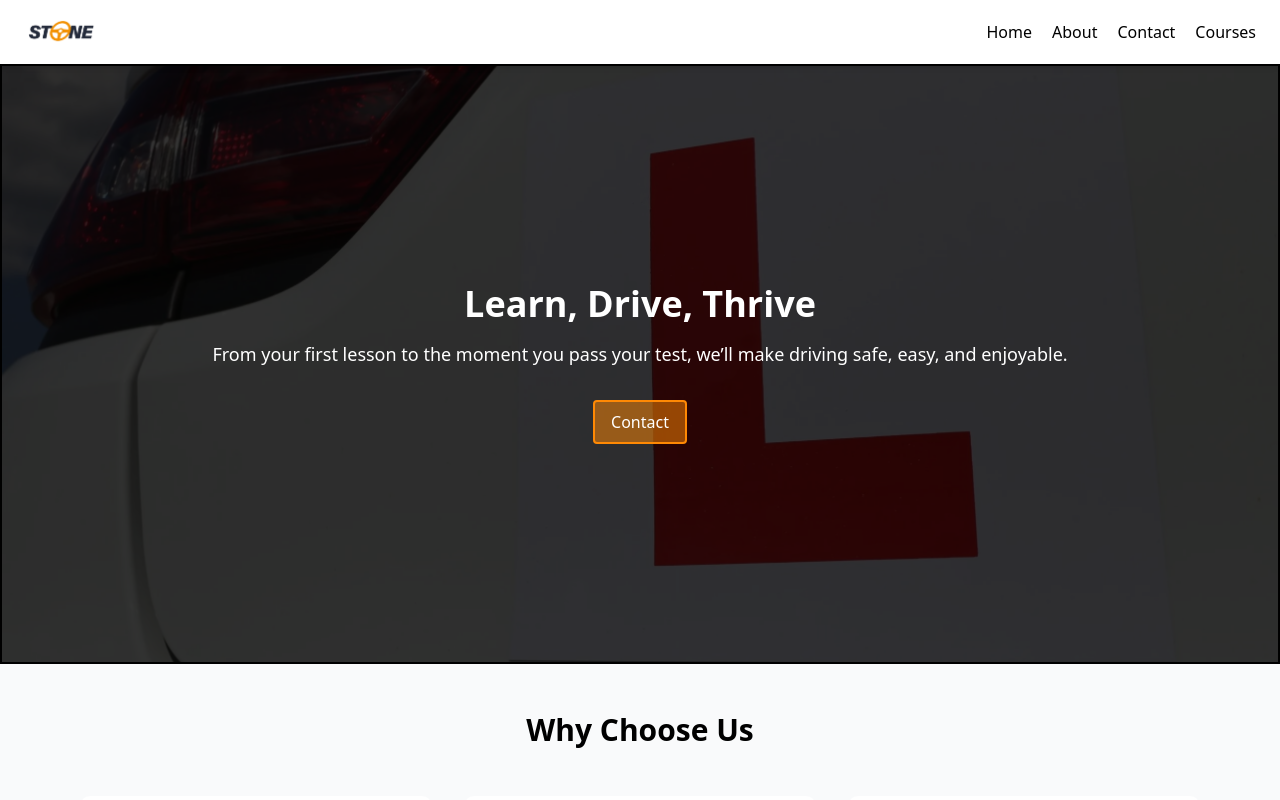
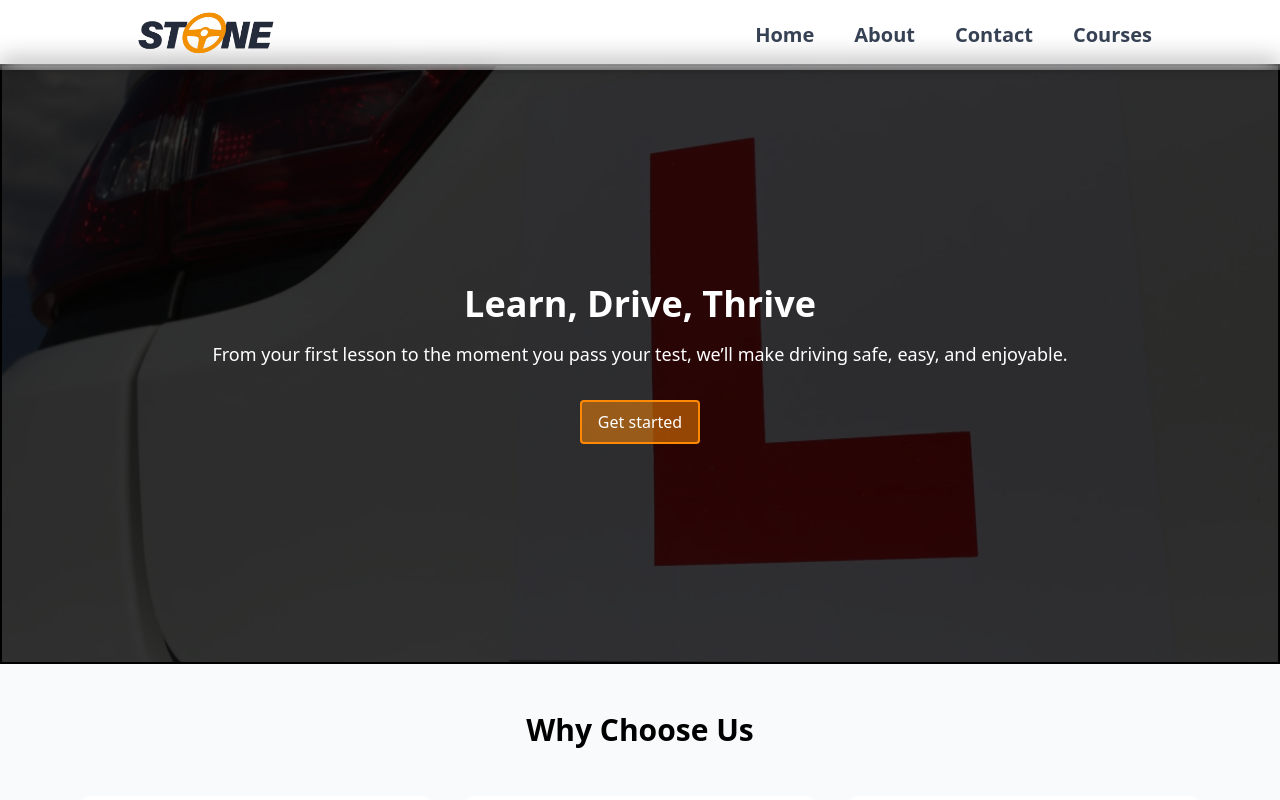
Before and after one commit to Salik689/stone-driving, a Next.js app: page / in a window 1280 px wide. Shown: the top 800 px of the page. Built offline with nearby package versions, Linux system fonts and the light colour scheme.

Commit message:
responsive header  from libarry

```diff
--- a/app/api/contact/route.js
+++ b/app/api/contact/route.js
@@ -1,33 +1,55 @@
 import nodemailer from "nodemailer";
 
 export async function POST(req) {
+  console.log("===== Contact API called =====");
+
   try {
-    const { name, email, message } = await req.json();
+    const body = await req.json();
+    console.log("✅ Form data received:", body);
 
+    const { name, email, message } = body;
+
+    // Validate basic fields
+    if (!name || !email || !message) {
+      console.warn("⚠️ Missing required fields");
+      return new Response(JSON.stringify({ success: false, error: "Missing fields" }), { status: 400 });
+    }
+
+    // Create transporter with detailed logging
     const transporter = nodemailer.createTransport({
       host: "smtp.gmail.com",
       port: 465,
-      secure: true, // true for port 465
+      secure: true,
       auth: {
         user: process.env.EMAIL_USER,
-        pass: process.env.EMAIL_PASS, // App Password
+        pass: process.env.EMAIL_PASS,
       },
+      logger: true,
+      debug: true, // will log SMTP communication
     });
 
-    await transporter.sendMail({
+    console.log("✅ Transporter created, attempting to send email...");
+
+    const info = await transporter.sendMail({
       from: `"Stone Driving School" <${process.env.EMAIL_USER}>`,
       to: process.env.EMAIL_TO,
-      subject: `New message from ${name}`,
-      text: message,
-      html: `<p><strong>Name:</strong> ${name}</p>
-             <p><strong>Email:</strong> ${email}</p>
-             <p><strong>Message:</strong> ${message}</p>`,
-      replyTo: email, // lets you reply directly to user
+      subject: `📨 New Contact Form Message from ${name}`,
+      html: `
+        <h2>New message from Contact Form</h2>
+        <p><strong>Name:</strong> ${name}</p>
+        <p><strong>Email:</strong> ${email}</p>
+        <p><strong>Message:</strong> ${message}</p>
+        <p><strong>Time:</strong> ${new Date().toLocaleString()}</p>
+      `,
+      replyTo: email, // so replies go directly to user
     });
+
+    console.log("✅ Email sent:", info);
+    console.log("===== Contact API finished =====");
 
     return new Response(JSON.stringify({ success: true }), { status: 200 });
   } catch (err) {
-    console.error(err);
-    return new Response(JSON.stringify({ success: false }), { status: 500 });
+    console.error("❌ Contact API error:", err);
+    return new Response(JSON.stringify({ success: false, error: err.message }), { status: 500 });
   }
 }
--- a/app/components/ContactForm.js
+++ b/app/components/ContactForm.js
@@ -15,6 +15,7 @@ const ContactForm = () => {
       message: e.target.message.value,
     };
 
+
     try {
       const res = await fetch("/api/contact", {
         method: "POST",
@@ -22,17 +23,20 @@ const ContactForm = () => {
         body: JSON.stringify(formData),
       });
 
+
+
       const result = await res.json();
 
+
       if (result.success) {
-        alert("Message sent successfully!");
+        alert("✅ Message sent successfully!");
         e.target.reset();
       } else {
-        alert("Failed to send message. Please try again.");
+        alert("❌ Failed to send message. " + (result.error || ""));
       }
     } catch (err) {
-      console.error(err);
-      alert("Something went wrong. Try again later.");
+      console.error("❌ Fetch error:", err);
+      alert("❌ Something went wrong. Check console.");
     } finally {
       setLoading(false);
     }
--- a/app/components/Navbar.js
+++ b/app/components/Navbar.js
@@ -1,24 +1,54 @@
-import React from 'react'
-import Link from 'next/link'
-import Image from 'next/image'
+"use client";
+import Image from "next/image";
+import { useState } from "react";
+import Link from "next/link";
 
-const Navbar = () => {
-    return (
-        <header className="fixed top-0 left-0 w-full h-16 z-50
-                       backdrop-blur-md bg-white/10 shadow-md
-                       flex justify-between items-center px-6 transition-all ">
-  <div className="logo "><Image src="/image/logo.png" alt="Logo" width={75} height={75} /></div>
-  <nav>
-    <ul className="flex gap-5 text-black font-medium">
-      <li><Link href="/">Home</Link></li>
-      <li><Link href="/about">About</Link></li>
-      <li><Link href="/contact">Contact</Link></li>
-      <li><Link href="/courses">Courses</Link></li>
-    </ul>
-  </nav>
-</header>
+export default function Navbar() {
+  const [menuOpen, setMenuOpen] = useState(false);
 
-    )
+  return (
+    <nav className="h-[70px] fixed w-full px-6 md:px-16 lg:px-24 xl:px-32 flex items-center justify-between z-20 bg-white text-gray-700 shadow-[0px_4px_25px_0px_#0000000D] transition-all backdrop-blur-md bg-white/10 shadow-md ">
+
+      {/* LOGO */}
+      <Link href="/" className="text-indigo-600">
+        <Image src="/image/logo.png" alt="Logo" width={157} height={40} />
+      </Link>
+
+      {/* DESKTOP MENU */}
+      <ul className="md:flex hidden items-center gap-10 text-xl font-bold ">
+        <li><Link href="/" className="hover:text-orange-500/80 transition">Home</Link></li>
+        <li><Link href="/about" className="hover:text-orange-500/80 transition">About</Link></li>
+        <li><Link href="/contact" className="hover:text-orange-500/80 transition">Contact</Link></li>
+        <li><Link href="/courses" className="hover:text-orange-500/80 transition">Courses</Link></li>
+      </ul>
+
+
+
+      {/* MOBILE MENU BUTTON */}
+      <button
+        aria-label="menu-btn"
+        type="button"
+        className="inline-block md:hidden active:scale-90 transition"
+        onClick={() => setMenuOpen(!menuOpen)}
+      >
+        <svg xmlns="http://www.w3.org/2000/svg" width="30" height="30" viewBox="0 0 30 30" fill="#000">
+          <path d="M 3 7 A 1.0001 1.0001 0 1 0 3 9 L 27 9 A 1.0001 1.0001 0 1 0 27 7 L 3 7 z M 3 14 A 1.0001 1.0001 0 1 0 3 16 L 27 16 A 1.0001 1.0001 0 1 0 27 14 L 3 14 z M 3 21 A 1.0001 1.0001 0 1 0 3 23 L 27 23 A 1.0001 1.0001 0 1 0 27 21 L 3 21 z"></path>
+        </svg>
+      </button>
+
+      {/* MOBILE MENU */}
+      {menuOpen && (
+        <div className="mobile-menu absolute font-bold top-[70px] left-0 w-full bg-white p-6 md:hidden">
+          <ul className="flex flex-col space-y-4 text-lg">
+            <li><Link href="/" className="hover:text-orange-500/80 transition">Home</Link></li>
+            <li><Link href="/about" className="hover:text-orange-500/80 transition">About</Link></li>
+            <li><Link href="/contact" className="hover:text-orange-500/80 transition">Contact</Link></li>
+            <li><Link href="/courses" className="hover:text-orange-500/80 transition">Courses</Link></li>
+          </ul>
+
+
+        </div>
+      )}
+    </nav>
+  );
 }
-
-export default Navbar
--- a/app/globals.css
+++ b/app/globals.css
@@ -1 +1,10 @@
 @import "tailwindcss";
+
+ body {
+        margin: 0;
+
+    }
+
+    * {
+        box-sizing: border-box;
+    }
--- a/app/page.js
+++ b/app/page.js
@@ -12,7 +12,7 @@ const Page = () => {
         <div className="relative z-10 text-center text-white space-y-4">
           <h1 className="text-4xl font-bold">Learn, Drive, Thrive</h1>
           <p className="text-lg">From your first lesson to the moment you pass your test, we’ll make driving safe, easy, and enjoyable.</p>
-          <button className="bg-orange-400/50 border-orange-400 border-2 text-white px-4 py-2 rounded mt-4 cursor-pointer"><Link href="/contact">Contact</Link></button>
+          <button className="bg-orange-400/50 border-orange-400 border-2 text-white px-4 py-2 rounded mt-4 cursor-pointer"><Link href="/contact">Get started</Link></button>
         </div>
 
       </main>
```
Also changed, not shown: app/components/Navbar.css (added).
